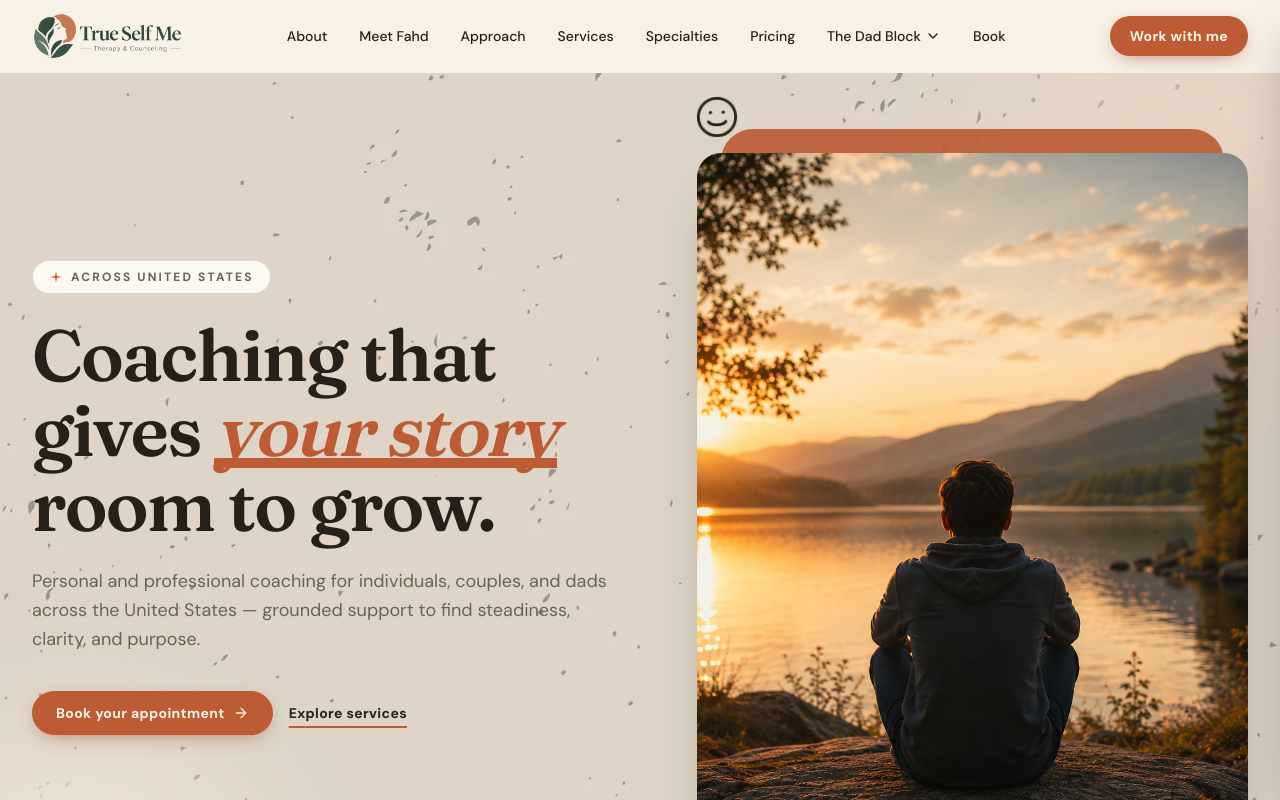
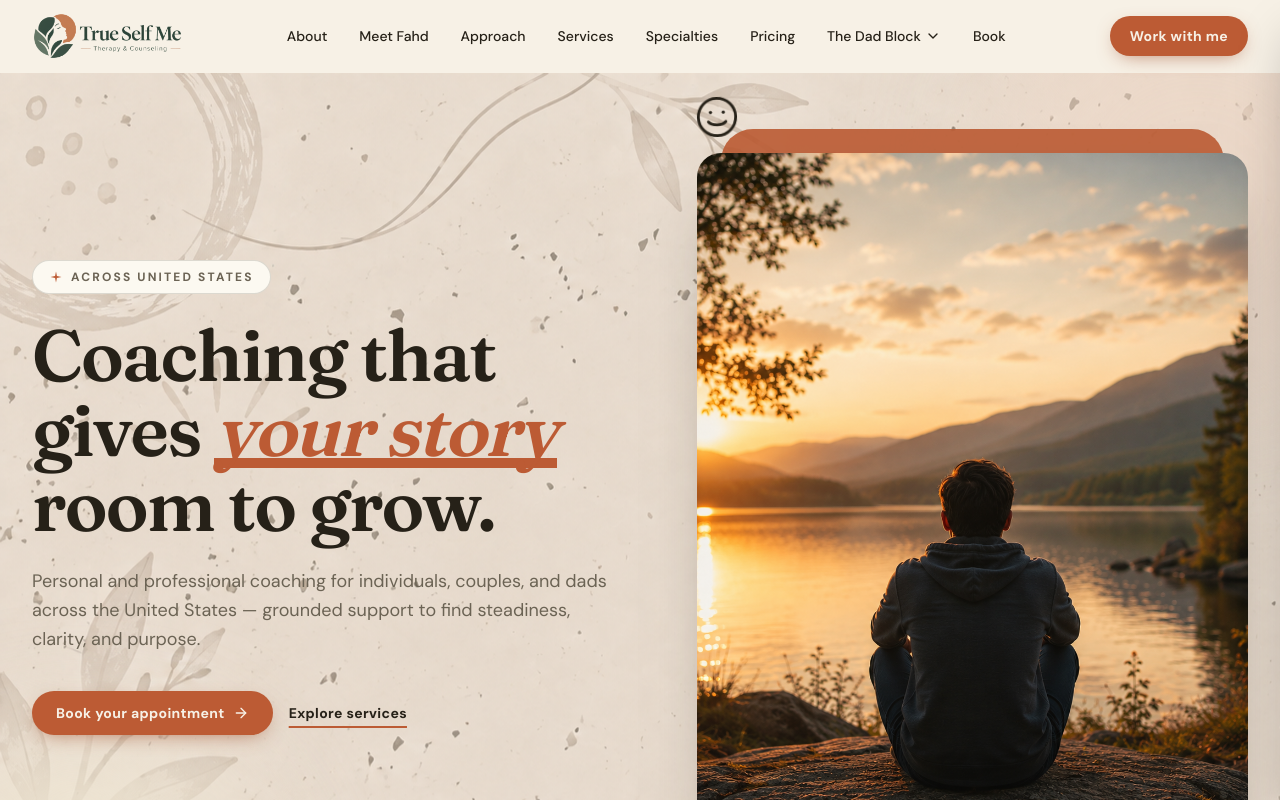
Before and after one commit to TalhaQureshi324/My_Kahani_Project, a Next.js app: page / in a window 1280 px wide. Shown: the top 800 px of the page. Built offline with nearby package versions, Linux system fonts and the light colour scheme.

Commit message:
Assets: Hero background + Potential is Limitless mural now use /New images (HERO_SECTION_BACKGROUND.png, FULL_WIDTH.png); legacy files untouched

```diff
--- a/components/sections/Hero.tsx
+++ b/components/sections/Hero.tsx
@@ -14,7 +14,7 @@ export default function Hero() {
       {/* textured backdrop */}
       <div
         aria-hidden="true"
-        className="absolute inset-0 bg-[#DED5C8] bg-[url('/images/HERO_SECTION_BACKGROUND.webp')] bg-repeat"
+        className="absolute inset-0 bg-[#DED5C8] bg-[url('/New%20images/HERO_SECTION_BACKGROUND.png')] bg-repeat"
       />
       {/* soft backdrop shapes */}
       <div
--- a/components/sections/PotentialLimitlessBanner.tsx
+++ b/components/sections/PotentialLimitlessBanner.tsx
@@ -21,7 +21,7 @@ export default function PotentialLimitlessBanner() {
         }}
       >
         <Image
-          src="/images/potential_is_limitless.webp"
+          src="/New images/FULL_WIDTH.png"
           alt="Mural artwork with portraits and the message Your potential is limitless"
           width={1500}
           height={500}
```
Also changed, not shown: public/New images/FULL_WIDTH.png (added), public/New images/HERO_SECTION_BACKGROUND.png (added).
